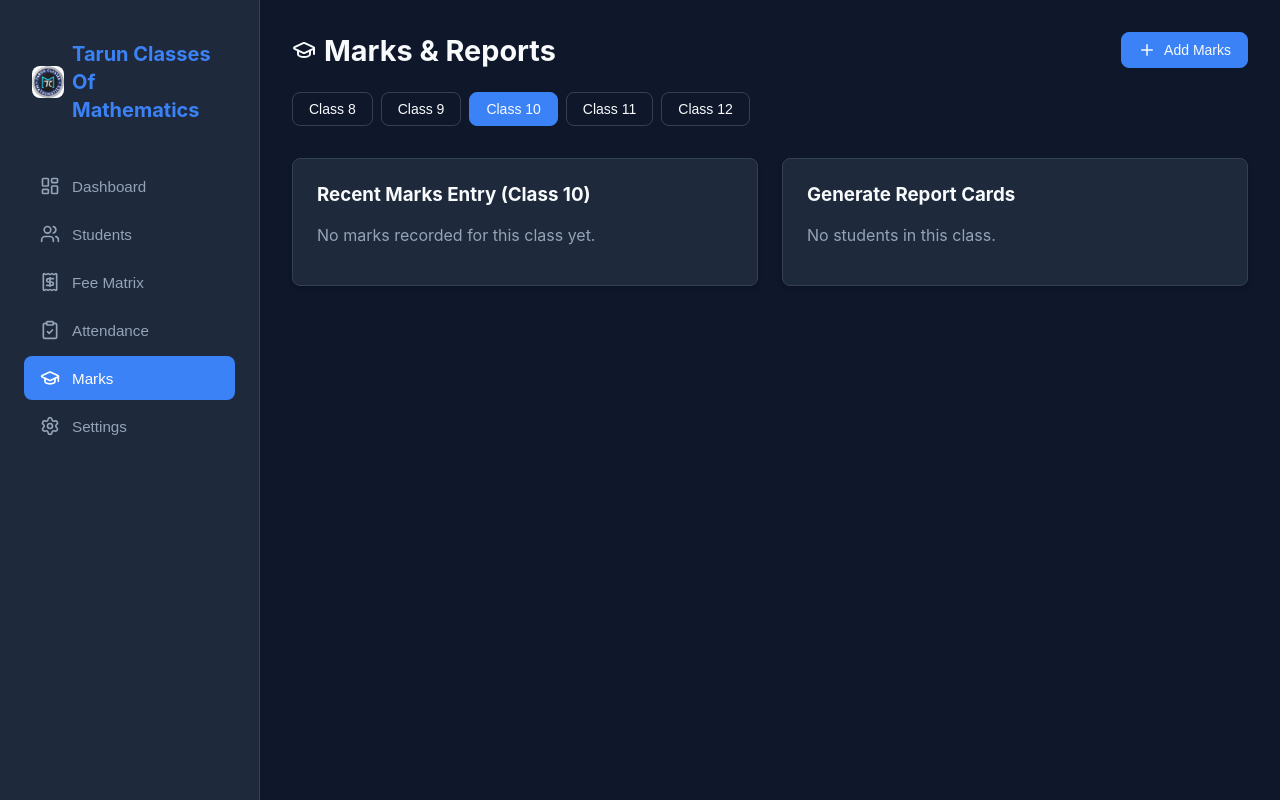
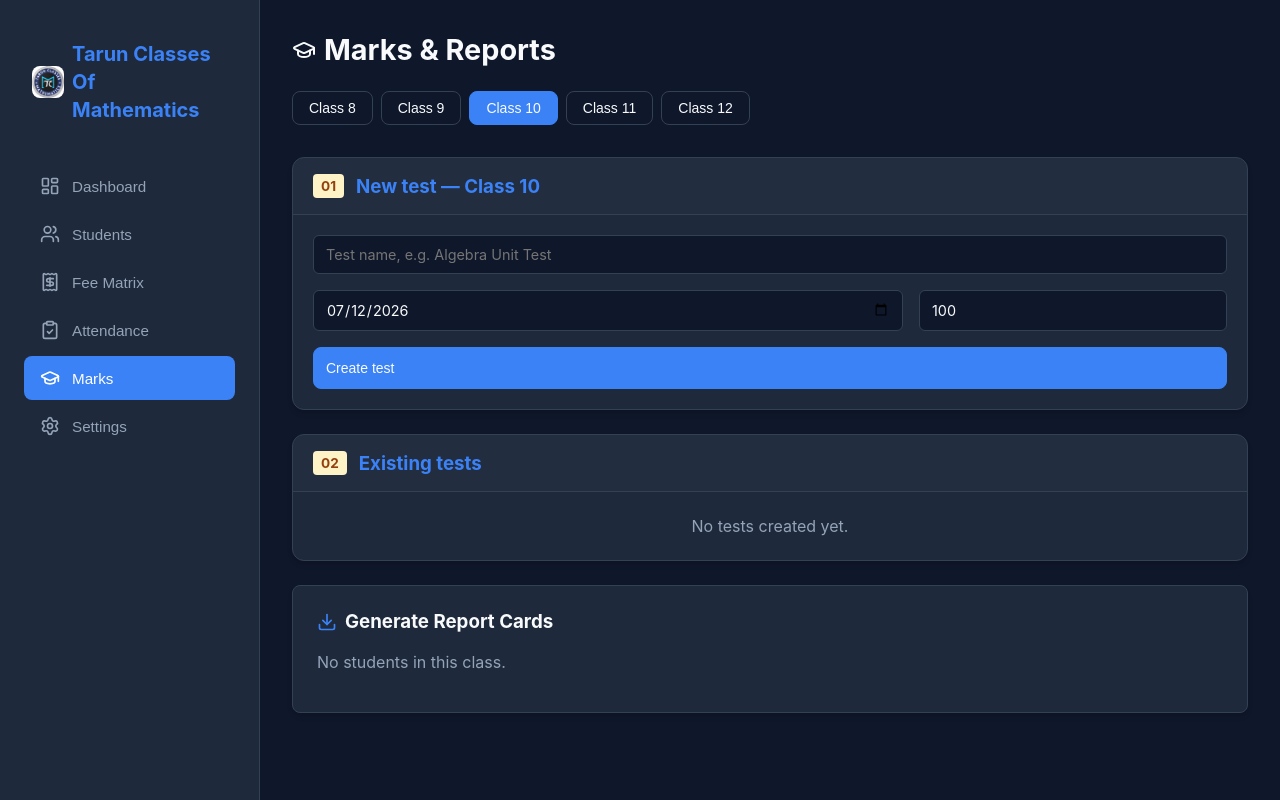
Before and after one commit to Sejal-08/FeeDashboard, a React (Vite) app: page / in a window 1280 px wide. Both pictures are taken after a click on the button "Marks". Built offline with nearby package versions, Linux system fonts and the light colour scheme.

Commit message:
Redesign Marks Tracker to 3-step workflow

```diff
--- a/src/FeeContext.tsx
+++ b/src/FeeContext.tsx
@@ -1,5 +1,5 @@
 import React, { createContext, useContext, useState, useEffect } from 'react';
-import { Student, FeeRecord, AppState, AttendanceRecord, MarkRecord } from './types';
+import { Student, FeeRecord, AppState, AttendanceRecord, MarkRecord, TestRecord } from './types';
 
 interface FeeContextType extends AppState {
   addStudent: (student: Omit<Student, 'id'>) => void;
@@ -14,9 +14,9 @@ interface FeeContextType extends AppState {
   updateAttendanceRecord: (record: AttendanceRecord) => void;
   deleteAttendanceRecord: (id: string) => void;
 
-  addMarkRecord: (record: Omit<MarkRecord, 'id'>) => void;
-  updateMarkRecord: (record: MarkRecord) => void;
-  deleteMarkRecord: (id: string) => void;
+  addTestRecord: (record: Omit<TestRecord, 'id'>) => void;
+  deleteTestRecord: (id: string) => void;
+  saveBulkMarks: (testId: string, marks: Omit<MarkRecord, 'id' | 'testId'>[]) => void;
 
   exportData: () => void;
   importData: (data: string) => void;
@@ -40,19 +40,23 @@ const getInitialState = (): AppState => {
       // Filter out records belonging to legacy students
       const validFeeRecords = (parsed.feeRecords || []).filter((r: FeeRecord) => validStudentIds.has(r.studentId));
       const validAttendance = (parsed.attendanceRecords || []).filter((r: AttendanceRecord) => validStudentIds.has(r.studentId));
-      const validMarks = (parsed.markRecords || []).filter((r: MarkRecord) => validStudentIds.has(r.studentId));
+
+      const testRecords = parsed.testRecords || [];
+      // Wipe old markRecords since schema changed, start fresh or only keep if they have testId
+      const markRecords = (parsed.markRecords || []).filter((r: MarkRecord) => r.testId);
 
       return {
         students: validStudents,
         feeRecords: validFeeRecords,
         attendanceRecords: validAttendance,
-        markRecords: validMarks
+        testRecords,
+        markRecords
       };
     } catch (e) {
       console.error('Failed to parse local storage data', e);
     }
   }
-  return { students: [], feeRecords: [], attendanceRecords: [], markRecords: [] };
+  return { students: [], feeRecords: [], attendanceRecords: [], testRecords: [], markRecords: [] };
 };
 
 export const FeeProvider: React.FC<{ children: React.ReactNode }> = ({ children }) => {
@@ -132,26 +136,33 @@ export const FeeProvider: React.FC<{ children: React.ReactNode }> = ({ children
     }));
   };
 
-  const addMarkRecord = (record: Omit<MarkRecord, 'id'>) => {
+  const addTestRecord = (record: Omit<TestRecord, 'id'>) => {
     const newRecord = { ...record, id: crypto.randomUUID() };
     setState(prev => ({
       ...prev,
-      markRecords: [...prev.markRecords, newRecord]
+      testRecords: [...prev.testRecords, newRecord]
     }));
   };
 
-  const updateMarkRecord = (updatedRecord: MarkRecord) => {
+  const deleteTestRecord = (id: string) => {
     setState(prev => ({
       ...prev,
-      markRecords: prev.markRecords.map(r => r.id === updatedRecord.id ? updatedRecord : r)
+      testRecords: prev.testRecords.filter(r => r.id !== id),
+      markRecords: prev.markRecords.filter(r => r.testId !== id)
     }));
   };
 
-  const deleteMarkRecord = (id: string) => {
-    setState(prev => ({
-      ...prev,
-      markRecords: prev.markRecords.filter(r => r.id !== id)
-    }));
+  const saveBulkMarks = (testId: string, marks: Omit<MarkRecord, 'id' | 'testId'>[]) => {
+    setState(prev => {
+      // Remove all existing marks for this test
+      const otherMarks = prev.markRecords.filter(m => m.testId !== testId);
+      // Create new mark records
+      const newMarks = marks.map(m => ({ ...m, id: crypto.randomUUID(), testId }));
+      return {
+        ...prev,
+        markRecords: [...otherMarks, ...newMarks]
+      };
+    });
   };
 
   const exportData = () => {
@@ -187,7 +198,7 @@ export const FeeProvider: React.FC<{ children: React.ReactNode }> = ({ children
       addStudent, updateStudent, deleteStudent,
       addFeeRecord, updateFeeRecord, deleteFeeRecord,
       addAttendanceRecord, updateAttendanceRecord, deleteAttendanceRecord,
-      addMarkRecord, updateMarkRecord, deleteMarkRecord,
+      addTestRecord, deleteTestRecord, saveBulkMarks,
       exportData, importData
     }}>
       {children}
--- a/src/components/MarksTracker.tsx
+++ b/src/components/MarksTracker.tsx
@@ -1,49 +1,104 @@
-import React, { useState } from 'react';
+import React, { useState, useEffect } from 'react';
 import { useFeeData } from '../FeeContext';
 import { format } from 'date-fns';
-import { GraduationCap, Download, Plus, Trash2 } from 'lucide-react';
+import { GraduationCap, Download } from 'lucide-react';
 import jsPDF from 'jspdf';
 import autoTable from 'jspdf-autotable';
 
 export const MarksTracker: React.FC = () => {
-  const { students, markRecords, addMarkRecord, deleteMarkRecord } = useFeeData();
+  const { students, testRecords, markRecords, addTestRecord, deleteTestRecord, saveBulkMarks } = useFeeData();
 
   const [activeBatchTab, setActiveBatchTab] = useState<string>('Class 10');
   const batches = ['Class 8', 'Class 9', 'Class 10', 'Class 11', 'Class 12'];
   const filteredStudents = students.filter(s => s.batch === activeBatchTab);
 
-  const [showModal, setShowModal] = useState(false);
+  const batchTests = testRecords.filter(t => t.batch === activeBatchTab).sort((a, b) => new Date(b.date).getTime() - new Date(a.date).getTime());
 
-  // Form state
-  const [studentId, setStudentId] = useState('');
-  const [testName, setTestName] = useState('');
-  const [marksObtained, setMarksObtained] = useState(0);
-  const [maxMarks, setMaxMarks] = useState(100);
-  const [date, setDate] = useState(format(new Date(), 'yyyy-MM-dd'));
+  // Step 1: New test state
+  const [newTestName, setNewTestName] = useState('');
+  const [newTestDate, setNewTestDate] = useState(format(new Date(), 'yyyy-MM-dd'));
+  const [newTestMaxMarks, setNewTestMaxMarks] = useState(100);
 
-  const handleSubmit = (e: React.FormEvent) => {
+  // Step 2 & 3: Selected test and marks state
+  const [selectedTestId, setSelectedTestId] = useState<string | null>(null);
+  const [marksMap, setMarksMap] = useState<Record<string, string>>({});
+
+  const selectedTest = batchTests.find(t => t.id === selectedTestId);
+
+  // Initialize marks map when a test is selected
+  useEffect(() => {
+    if (selectedTestId) {
+      const existingMarks = markRecords.filter(m => m.testId === selectedTestId);
+      const newMap: Record<string, string> = {};
+      existingMarks.forEach(m => {
+        newMap[m.studentId] = m.marksObtained.toString();
+      });
+      setMarksMap(newMap);
+    } else {
+      setMarksMap({});
+    }
+  }, [selectedTestId, markRecords]);
+
+  // If batch changes, deselect test
+  useEffect(() => {
+    setSelectedTestId(null);
+  }, [activeBatchTab]);
+
+  const handleCreateTest = (e: React.FormEvent) => {
     e.preventDefault();
-    addMarkRecord({
-      studentId, testName, subject: 'Mathematics', marksObtained, maxMarks, date
+    addTestRecord({
+      batch: activeBatchTab,
+      testName: newTestName,
+      date: newTestDate,
+      maxMarks: newTestMaxMarks
     });
-    setShowModal(false);
-    // Reset form mostly, keep date and testName to make multiple entries easier
-    setStudentId('');
-    setMarksObtained(0);
+    setNewTestName('');
   };
 
-  const openAddModal = () => {
-    if (filteredStudents.length > 0) {
-      setStudentId(filteredStudents[0].id);
+  const handleSaveMarks = () => {
+    if (!selectedTestId) return;
+    const marksArray = Object.entries(marksMap)
+      .filter(([_, value]) => value !== '')
+      .map(([studentId, value]) => ({
+        studentId,
+        marksObtained: Number(value)
+      }));
+    saveBulkMarks(selectedTestId, marksArray);
+    alert('Marks saved successfully!');
+  };
+
+  const handleDeleteTest = () => {
+    if (!selectedTestId) return;
+    if (confirm('Are you sure you want to delete this test and all its marks?')) {
+      deleteTestRecord(selectedTestId);
+      setSelectedTestId(null);
     }
-    setShowModal(true);
+  };
+
+  const handleMarkChange = (studentId: string, value: string) => {
+    setMarksMap(prev => ({
+      ...prev,
+      [studentId]: value
+    }));
   };
 
   const downloadReportCard = (targetStudentId: string) => {
     const student = students.find(s => s.id === targetStudentId);
     if (!student) return;
 
-    const studentMarks = markRecords.filter(m => m.studentId === targetStudentId);
+    // Get all tests for this batch
+    const studentTests = testRecords.filter(t => t.batch === student.batch);
+
+    // Build marks for this student
+    const studentMarksData = studentTests.map(test => {
+      const markRec = markRecords.find(m => m.testId === test.id && m.studentId === targetStudentId);
+      return {
+        testName: test.testName,
+        date: test.date,
+        maxMarks: test.maxMarks,
+        marksObtained: markRec ? markRec.marksObtained : null
+      };
+    }).filter(d => d.marksObtained !== null);
 
     const doc = new jsPDF();
 
@@ -60,17 +115,17 @@ export const MarksTracker: React.FC = () => {
     doc.text(`Class/Batch: ${student.batch}`, 14, 52);
     doc.text(`Date Generated: ${format(new Date(), 'dd MMM yyyy')}`, 14, 59);
 
-    if (studentMarks.length === 0) {
+    if (studentMarksData.length === 0) {
       doc.text("No marks recorded yet.", 14, 75);
     } else {
       const tableColumn = ["Date", "Test Name", "Subject", "Marks Obtained", "Max Marks", "Percentage"];
-      const tableRows = studentMarks.map(m => {
-        const percentage = ((m.marksObtained / m.maxMarks) * 100).toFixed(1) + '%';
+      const tableRows = studentMarksData.map(m => {
+        const percentage = ((m.marksObtained! / m.maxMarks) * 100).toFixed(1) + '%';
         return [
           format(new Date(m.date), 'dd MMM yyyy'),
           m.testName,
-          m.subject,
-          m.marksObtained.toString(),
+          'Mathematics', // Hardcoded subject
+          m.marksObtained!.toString(),
           m.maxMarks.toString(),
           percentage
         ];
@@ -86,21 +141,12 @@ export const MarksTracker: React.FC = () => {
     doc.save(`${student.name.replace(/\s+/g, '_')}_ReportCard.pdf`);
   };
 
-  // Filter marks for the current active batch
-  const batchStudentIds = new Set(filteredStudents.map(s => s.id));
-  const currentBatchMarks = markRecords
-    .filter(m => batchStudentIds.has(m.studentId))
-    .sort((a, b) => new Date(b.date).getTime() - new Date(a.date).getTime());
-
   return (
     <div style={{ display: 'flex', flexDirection: 'column', gap: '24px' }}>
       <div style={{ display: 'flex', justifyContent: 'space-between', alignItems: 'center' }}>
         <h1 style={{ margin: 0, fontSize: '1.8rem', display: 'flex', alignItems: 'center', gap: '8px' }}>
           <GraduationCap /> Marks & Reports
         </h1>
-        <button className="btn btn-primary" onClick={openAddModal}>
-          <Plus size={18} /> Add Marks
-        </button>
       </div>
 
       <div style={{ display: 'flex', gap: '8px', overflowX: 'auto', paddingBottom: '8px' }}>
@@ -116,48 +162,112 @@ export const MarksTracker: React.FC = () => {
         ))}
       </div>
 
-      <div style={{ display: 'grid', gridTemplateColumns: 'repeat(auto-fit, minmax(300px, 1fr))', gap: '24px' }}>
-        <div className="card table-container">
-          <h3 style={{ marginTop: 0 }}>Recent Marks Entry ({activeBatchTab})</h3>
-          {currentBatchMarks.length === 0 ? (
-            <p style={{ color: 'var(--text-muted)' }}>No marks recorded for this class yet.</p>
+      {/* Step 1: New Test */}
+      <div className="card" style={{ padding: '0', overflow: 'hidden' }}>
+        <div style={{ padding: '16px 20px', background: 'rgba(255,255,255,0.02)', borderBottom: '1px solid var(--border-color)', display: 'flex', alignItems: 'center', gap: '12px' }}>
+          <span style={{ background: '#fef3c7', color: '#92400e', padding: '4px 8px', borderRadius: '4px', fontWeight: 'bold', fontSize: '0.85rem' }}>01</span>
+          <h3 style={{ margin: 0, color: 'var(--accent-blue)' }}>New test — {activeBatchTab}</h3>
+        </div>
+        <div style={{ padding: '20px' }}>
+          <form onSubmit={handleCreateTest} style={{ display: 'flex', flexDirection: 'column', gap: '16px' }}>
+            <input required className="form-control" placeholder="Test name, e.g. Algebra Unit Test" value={newTestName} onChange={e => setNewTestName(e.target.value)} />
+            <div style={{ display: 'flex', gap: '16px', flexWrap: 'wrap' }}>
+              <input required type="date" className="form-control" style={{ flex: 2, minWidth: '150px' }} value={newTestDate} onChange={e => setNewTestDate(e.target.value)} />
+              <input required type="number" min="1" className="form-control" placeholder="Max marks" style={{ flex: 1, minWidth: '100px' }} value={newTestMaxMarks} onChange={e => setNewTestMaxMarks(Number(e.target.value))} />
+            </div>
+            <button type="submit" className="btn btn-primary" style={{ width: '100%', padding: '12px' }}>Create test</button>
+          </form>
+        </div>
+      </div>
+
+      {/* Step 2: Existing Tests */}
+      <div className="card" style={{ padding: '0', overflow: 'hidden' }}>
+        <div style={{ padding: '16px 20px', background: 'rgba(255,255,255,0.02)', borderBottom: '1px solid var(--border-color)', display: 'flex', alignItems: 'center', gap: '12px' }}>
+          <span style={{ background: '#fef3c7', color: '#92400e', padding: '4px 8px', borderRadius: '4px', fontWeight: 'bold', fontSize: '0.85rem' }}>02</span>
+          <h3 style={{ margin: 0, color: 'var(--accent-blue)' }}>Existing tests</h3>
+        </div>
+        <div style={{ padding: '12px', display: 'flex', flexDirection: 'column', gap: '8px' }}>
+          {batchTests.length === 0 ? (
+            <p style={{ color: 'var(--text-muted)', margin: '12px', textAlign: 'center' }}>No tests created yet.</p>
           ) : (
-            <table>
+            batchTests.map(test => (
+              <div
+                key={test.id}
+                onClick={() => setSelectedTestId(test.id)}
+                style={{
+                  padding: '16px',
+                  background: selectedTestId === test.id ? '#fef3c7' : 'rgba(255,255,255,0.03)',
+                  color: selectedTestId === test.id ? '#1e293b' : 'inherit',
+                  borderRadius: '8px',
+                  cursor: 'pointer',
+                  display: 'flex',
+                  justifyContent: 'space-between',
+                  alignItems: 'center',
+                  border: selectedTestId === test.id ? '1px solid #fcd34d' : '1px solid transparent'
+                }}
+              >
+                <div>
+                  <div style={{ fontWeight: 'bold', marginBottom: '4px' }}>{test.testName}</div>
+                  <div style={{ fontSize: '0.85rem', opacity: 0.8 }}>{test.date}</div>
+                </div>
+                <div style={{ opacity: 0.7, fontSize: '0.9rem' }}>/ {test.maxMarks}</div>
+              </div>
+            ))
+          )}
+        </div>
+      </div>
+
+      {/* Step 3: Enter Marks */}
+      {selectedTest && (
+        <div className="card" style={{ padding: '0', overflow: 'hidden' }}>
+          <div style={{ padding: '16px 20px', background: 'rgba(255,255,255,0.02)', borderBottom: '1px solid var(--border-color)', display: 'flex', alignItems: 'center', gap: '12px' }}>
+            <span style={{ background: '#fef3c7', color: '#92400e', padding: '4px 8px', borderRadius: '4px', fontWeight: 'bold', fontSize: '0.85rem' }}>03</span>
+            <h3 style={{ margin: 0, color: 'var(--accent-blue)' }}>Enter marks — {selectedTest.testName}</h3>
+          </div>
+          <div className="table-container" style={{ border: 'none' }}>
+            <table style={{ margin: 0 }}>
               <thead>
                 <tr>
-                  <th>Student</th>
-                  <th>Test</th>
-                  <th>Subject</th>
-                  <th>Score</th>
-                  <th>Action</th>
+                  <th style={{ color: 'var(--text-muted)', fontSize: '0.75rem', letterSpacing: '1px' }}>STUDENT</th>
+                  <th style={{ color: 'var(--text-muted)', fontSize: '0.75rem', letterSpacing: '1px', textAlign: 'right' }}>MARKS (/{selectedTest.maxMarks})</th>
                 </tr>
               </thead>
               <tbody>
-                {currentBatchMarks.slice(0, 10).map(mark => {
-                  const student = students.find(s => s.id === mark.studentId);
-                  return (
-                    <tr key={mark.id}>
-                      <td style={{ fontWeight: 500 }}>{student?.name}</td>
-                      <td>{mark.testName}</td>
-                      <td>{mark.subject}</td>
-                      <td style={{ fontWeight: 600, color: 'var(--accent-green)' }}>{mark.marksObtained}/{mark.maxMarks}</td>
-                      <td>
-                        <button className="btn" style={{ padding: '4px', color: 'var(--accent-red)' }} onClick={() => {
-                          if (confirm('Delete this record?')) deleteMarkRecord(mark.id);
-                        }}>
-                          <Trash2 size={16} />
-                        </button>
+                {filteredStudents.length === 0 ? (
+                  <tr><td colSpan={2} style={{ textAlign: 'center', color: 'var(--text-muted)' }}>No students in this class.</td></tr>
+                ) : (
+                  filteredStudents.map(student => (
+                    <tr key={student.id}>
+                      <td style={{ fontWeight: 500 }}>{student.name}</td>
+                      <td style={{ textAlign: 'right' }}>
+                        <input
+                          type="number"
+                          className="form-control"
+                          style={{ width: '80px', display: 'inline-block', textAlign: 'center' }}
+                          min="0"
+                          max={selectedTest.maxMarks}
+                          value={marksMap[student.id] || ''}
+                          onChange={(e) => handleMarkChange(student.id, e.target.value)}
+                        />
                       </td>
                     </tr>
-                  );
-                })}
+                  ))
+                )}
               </tbody>
             </table>
+          </div>
+          <div style={{ padding: '20px', display: 'flex', flexDirection: 'column', gap: '12px', background: 'rgba(255,255,255,0.01)' }}>
+            <button className="btn btn-primary" style={{ padding: '12px' }} onClick={handleSaveMarks}>Save marks</button>
+            <button className="btn" style={{ padding: '12px', background: 'transparent', color: 'var(--accent-red)', border: 'none' }} onClick={handleDeleteTest}>Delete this test</button>
+          </div>
+        </div>
       )}
-        </div>
 
+      {/* Generate Reports Section */}
       <div className="card table-container">
-          <h3 style={{ marginTop: 0 }}>Generate Report Cards</h3>
+        <h3 style={{ marginTop: 0, display: 'flex', alignItems: 'center', gap: '8px' }}>
+          <Download size={20} color="var(--accent-blue)"/> Generate Report Cards
+        </h3>
         {filteredStudents.length === 0 ? (
            <p style={{ color: 'var(--text-muted)' }}>No students in this class.</p>
         ) : (
@@ -165,14 +275,14 @@ export const MarksTracker: React.FC = () => {
             <thead>
               <tr>
                 <th>Student Name</th>
-                  <th>Action</th>
+                <th style={{ textAlign: 'right' }}>Action</th>
               </tr>
             </thead>
             <tbody>
               {filteredStudents.map(student => (
                 <tr key={student.id}>
                   <td style={{ fontWeight: 500 }}>{student.name}</td>
-                    <td>
+                  <td style={{ textAlign: 'right' }}>
                     <button className="btn btn-primary" style={{ padding: '6px 12px' }} onClick={() => downloadReportCard(student.id)}>
                       <Download size={14} /> PDF
                     </button>
@@ -183,45 +293,7 @@ export const MarksTracker: React.FC = () => {
           </table>
         )}
       </div>
-      </div>
 
-      {showModal && (
-        <div className="modal-overlay" onClick={(e) => { if(e.target === e.currentTarget) setShowModal(false)}}>
-          <div className="modal-content">
-            <h2 style={{ marginTop: 0, marginBottom: '24px' }}>Add Test Marks</h2>
-            <form onSubmit={handleSubmit}>
-              <div className="form-group">
-                <label>Student</label>
-                <select required className="form-control" value={studentId} onChange={e => setStudentId(e.target.value)}>
-                  {filteredStudents.map(s => <option key={s.id} value={s.id}>{s.name}</option>)}
-                </select>
-              </div>
-              <div className="form-group">
-                <label>Test Name</label>
-                <input required className="form-control" placeholder="e.g. Term 1" value={testName} onChange={e => setTestName(e.target.value)} />
-              </div>
-              <div className="form-row">
-                <div className="form-group" style={{ flex: 1 }}>
-                  <label>Marks Obtained</label>
-                  <input required type="number" min="0" step="0.5" className="form-control" value={marksObtained} onChange={e => setMarksObtained(Number(e.target.value))} />
-                </div>
-                <div className="form-group" style={{ flex: 1 }}>
-                  <label>Max Marks</label>
-                  <input required type="number" min="1" className="form-control" value={maxMarks} onChange={e => setMaxMarks(Number(e.target.value))} />
-                </div>
-              </div>
-              <div className="form-group">
-                <label>Date of Test</label>
-                <input required type="date" className="form-control" value={date} onChange={e => setDate(e.target.value)} />
-              </div>
-              <div style={{ display: 'flex', justifyContent: 'flex-end', gap: '12px', marginTop: '24px' }}>
-                <button type="button" className="btn" onClick={() => setShowModal(false)}>Cancel</button>
-                <button type="submit" className="btn btn-primary">Save Marks</button>
-              </div>
-            </form>
-          </div>
-        </div>
-      )}
     </div>
   );
 };
```
Also changed, not shown: src/types.ts (+10 -4 lines). Lines whose indentation alone changed are shown as unchanged.
